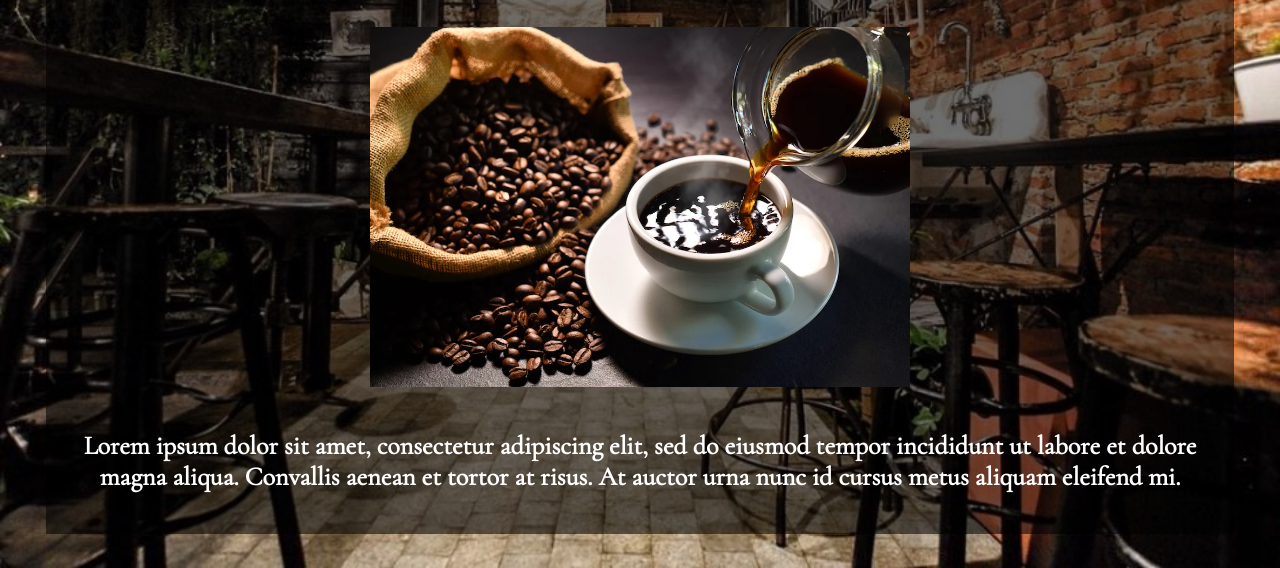
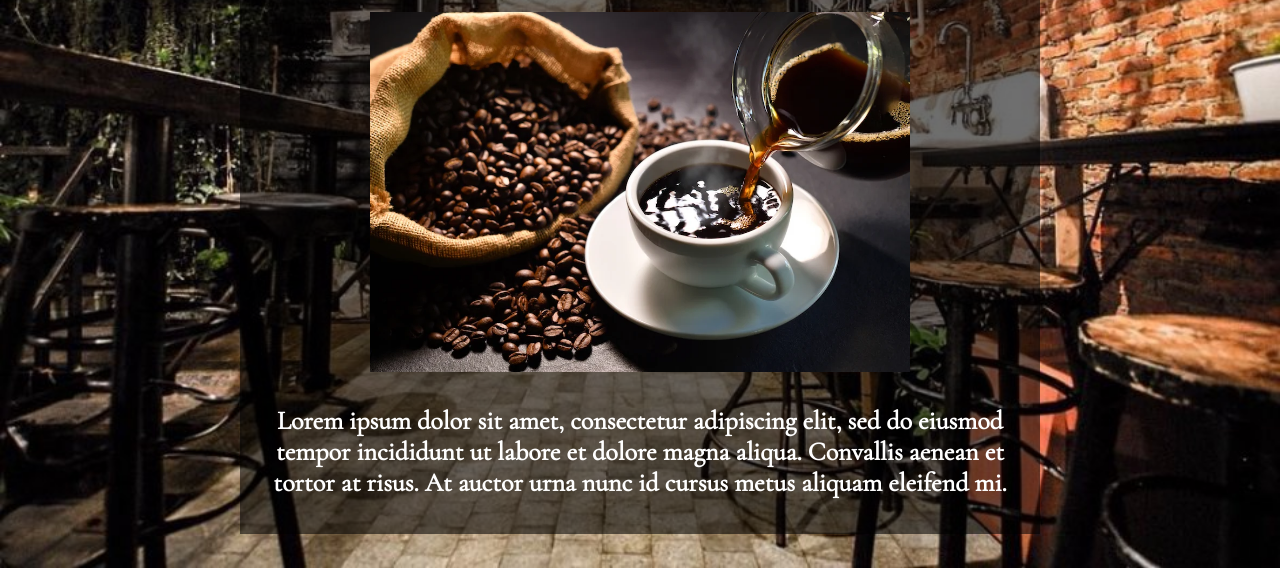
Before and after one commit to yamakenth/restaurant-page, a website built with webpack: page dist/index.html in a window 1280 px wide. Shown: the part 232-800 px from the top of the page. Built offline with Linux system fonts and the light colour scheme.

Commit message:
Adjust margin and width

```diff
--- a/src/style.css
+++ b/src/style.css
@@ -42,6 +42,7 @@
   display: flex;
   flex-direction: column;
   justify-content: stretch;
+  align-items: center;
 }
 
 h2 {
@@ -70,6 +71,7 @@ button {
   justify-content: space-between;
   align-items: center;
   padding: 16px 26px;
+  width: 100%;
 }
 
 .logo {
@@ -88,7 +90,8 @@ button {
 .display-area {
   flex: 1;
   background-color: #00000090;
-  margin: 34px 46px;
+  margin: 34px;
+  width: 800px;
   display: flex;
   flex-direction: column;
   align-items: center;
```
Also changed, not shown: dist/main.js.
